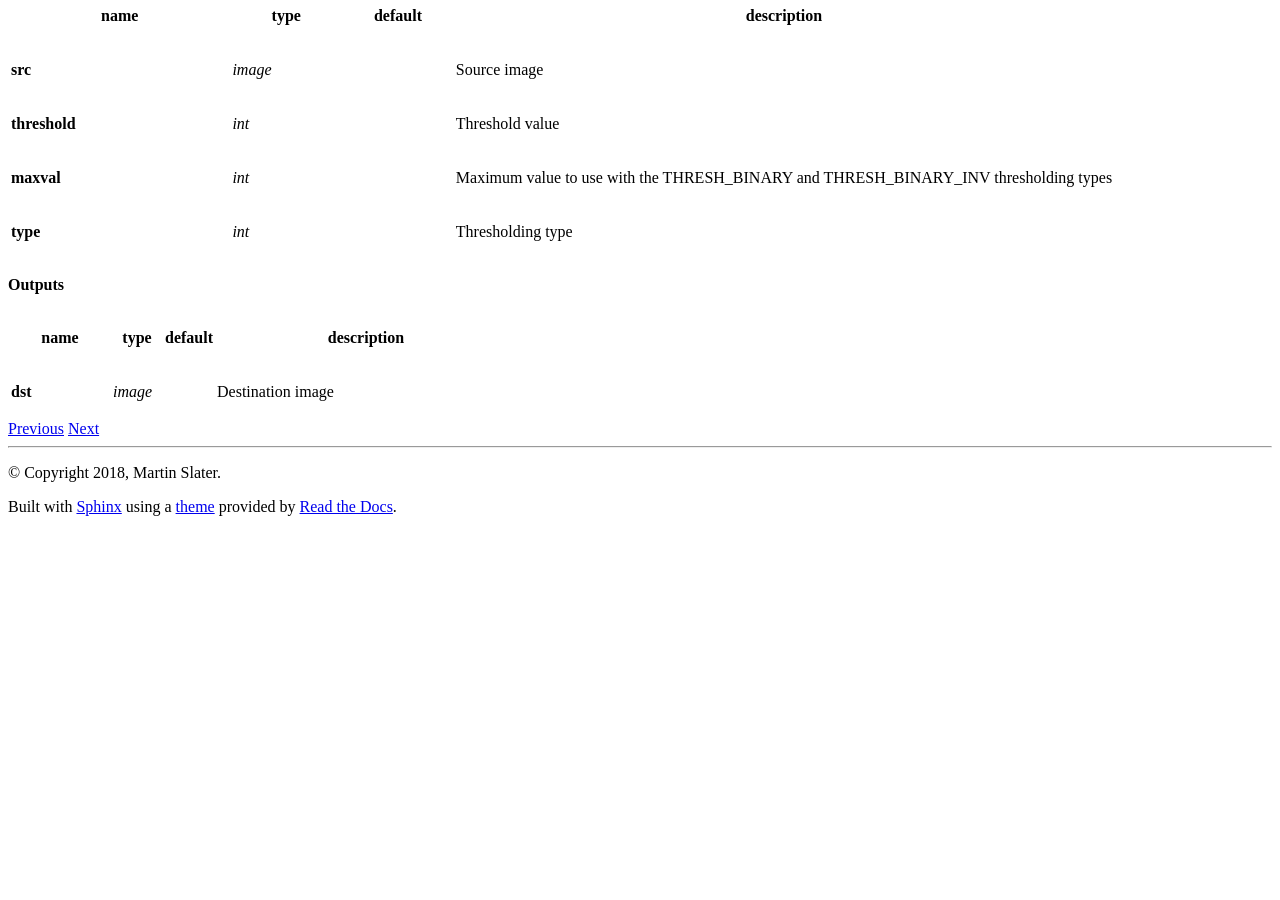
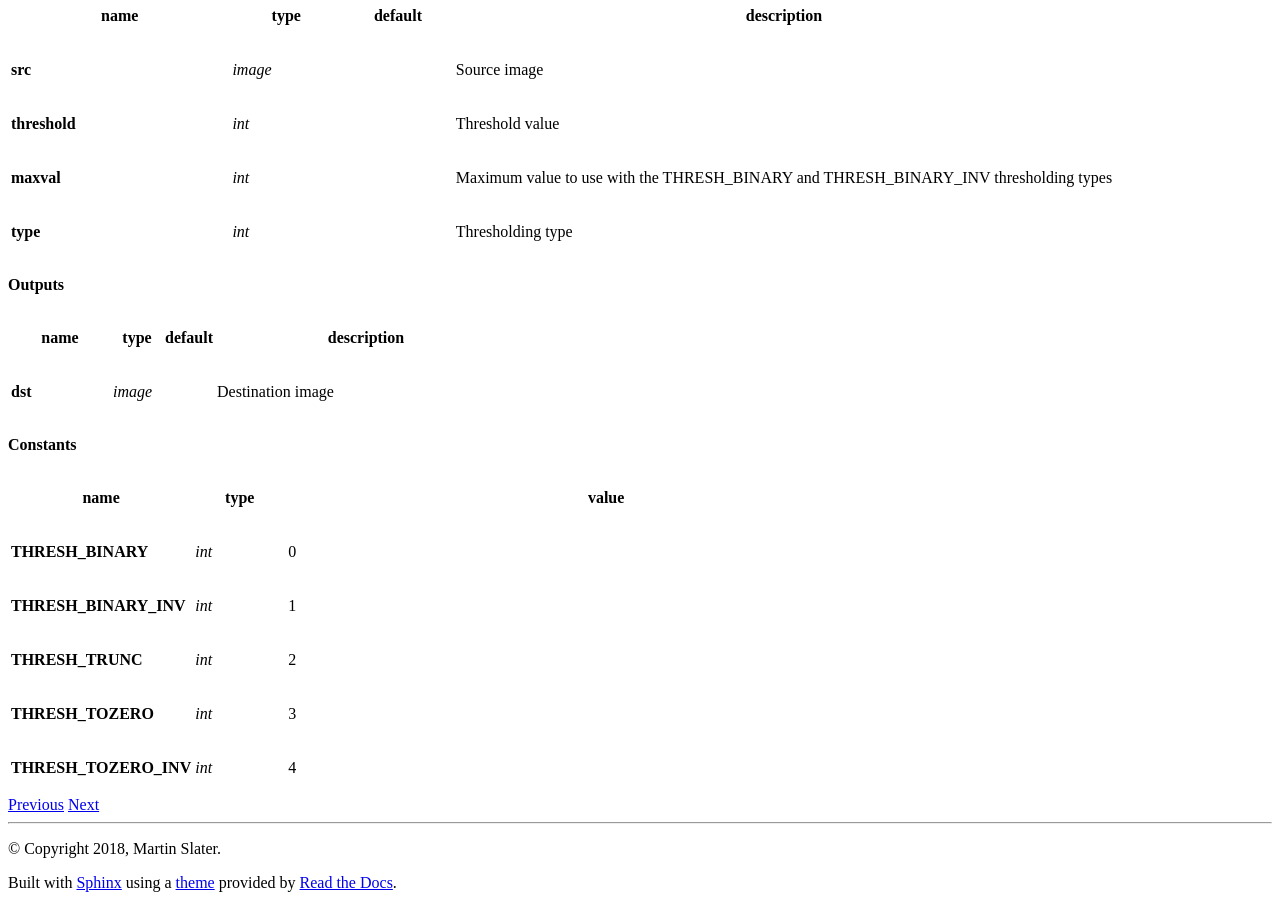
Before and after one commit to martin-slater/tycho-ipl, a Sphinx documentation site: the page built from docs/pages/functions/threshold.rst, in a window 1280 px wide and 900 px high, scrolled down 1798 px. Built offline with Sphinx 7.4.7 and the Read the Docs theme 2.0.0, drawn with Linux system fonts in a browser that asks for light colours; before the commit the page ends 2322 px from its top, so only the background shows below that.

Commit message:
Output function constants to rst docs

```diff
--- a/docs/pages/functions/threshold.rst
+++ b/docs/pages/functions/threshold.rst
@@ -21,3 +21,15 @@ Remove noise from the passed image.
    :widths: 20,10,10,60
 
    "**dst**", "*image*", "", "Destination image"
+
+**Constants**
+
+.. csv-table::
+   :header: "name", "type", "value"
+   :widths: 20,10,70
+
+   "**THRESH_BINARY**", "*int*", "0"
+   "**THRESH_BINARY_INV**", "*int*", "1"
+   "**THRESH_TRUNC**", "*int*", "2"
+   "**THRESH_TOZERO**", "*int*", "3"
+   "**THRESH_TOZERO_INV**", "*int*", "4"
```
Also changed, not shown: 1 other file.
